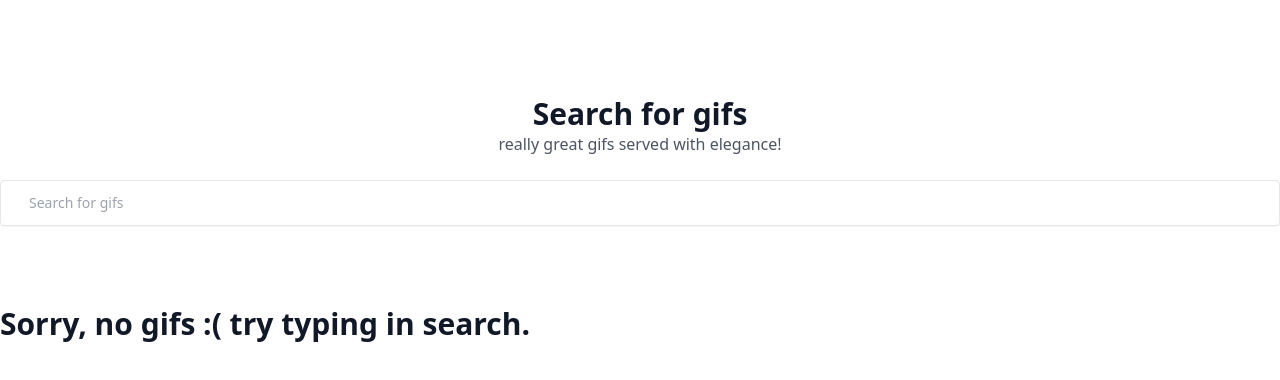
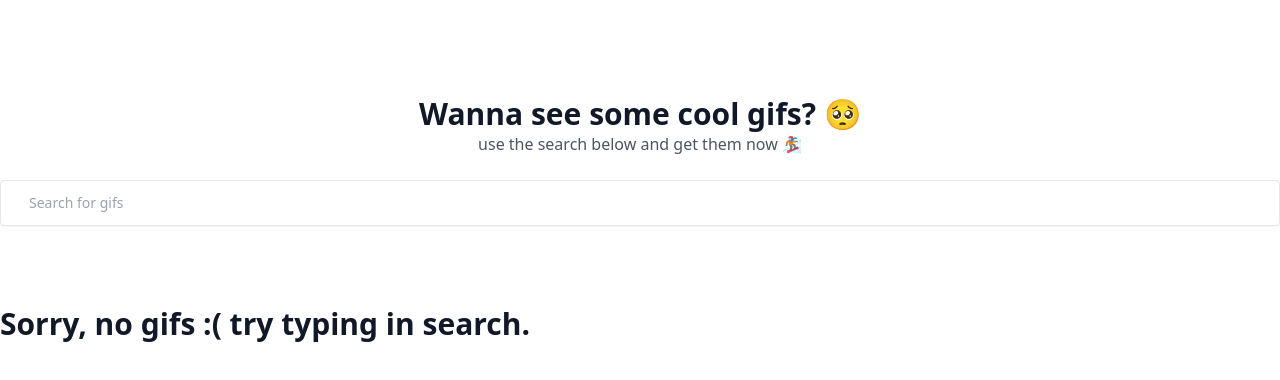
Before and after one commit to arnaspuidokas6/Gif-Party, a React (Create React App) app: page / in a window 1280 px wide. Shown: the top 380 px of the page. Built offline with nearby package versions, Linux system fonts and the light colour scheme.

Commit message:
chore: update search and fix typo

```diff
--- a/src/components/Heading/index.tsx
+++ b/src/components/Heading/index.tsx
@@ -5,8 +5,8 @@ export const Heading: FC = () => (
     <>
         <div className="hero">
             <div className="hero-headline flex flex-col items-center justify-center pt-24 text-center">
-                <h1 className="font-bold text-3xl text-gray-900">Search for gifs</h1>
-                <p className="font-base text-base text-gray-600">really great gifs served with elegance!</p>
+                <h1 className="font-bold text-3xl text-gray-900">Wanna see some cool gifs? 🥺</h1>
+                <p className="font-base text-base text-gray-600">use the search below and get them now 🏂</p>
             </div>
         </div>
     </>
```
Also changed, not shown: 1 other file (tests, documents, lock files or other folders).
